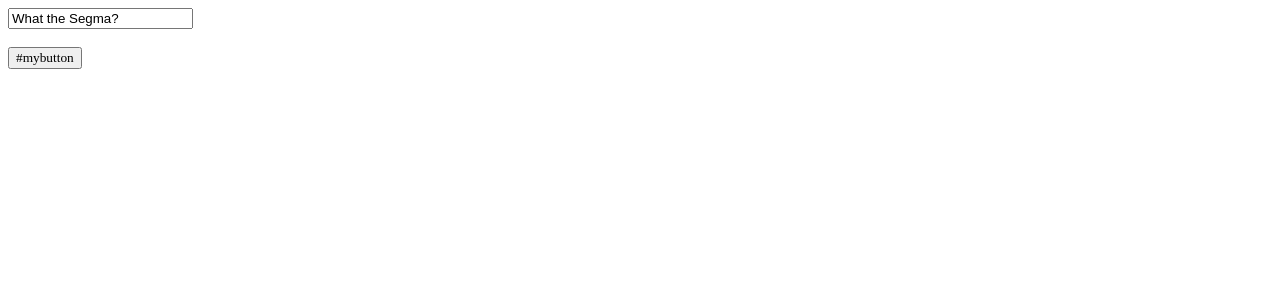
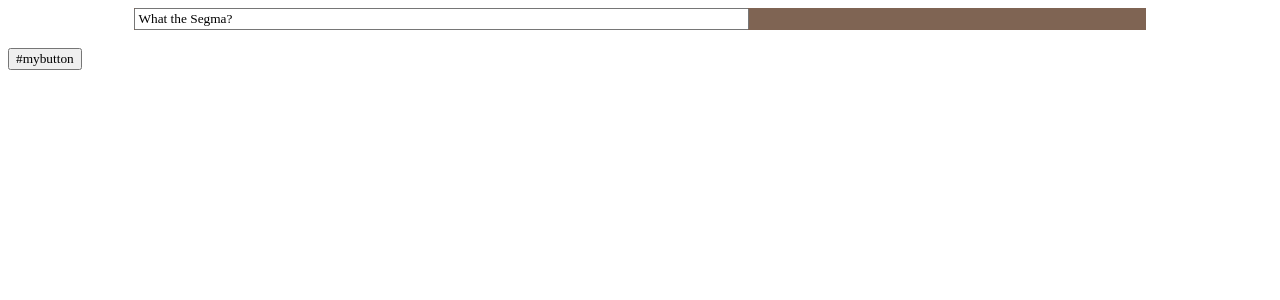
Before and after one commit to TheWelcomer/MorphSeg, a SvelteKit app in the folder frontend/: page /showcase in a window 1280 px wide. Shown: the top 300 px of the page. Built offline with nearby package versions, Linux system fonts and the light colour scheme; a web font is replaced by a local one.

Commit message:
apply style to cutting board component

```diff
--- a/frontend/src/routes/showcase/CuttingBoard.svelte
+++ b/frontend/src/routes/showcase/CuttingBoard.svelte
@@ -13,3 +13,7 @@
 <div id=cutting-board>
 <input value={input} />
 </div>
+
+<style>
+  @import "./style.css";
+</style>
```
